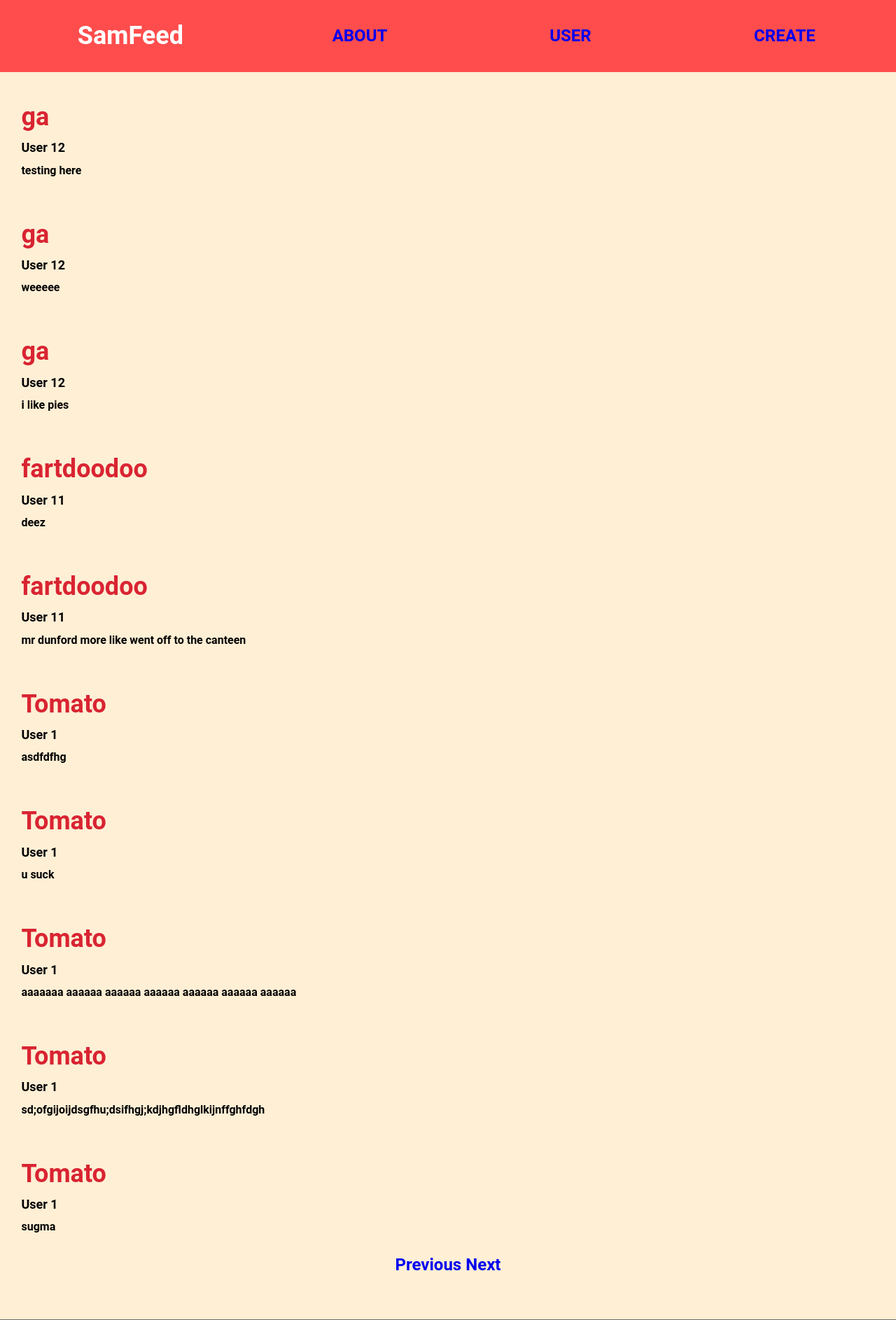
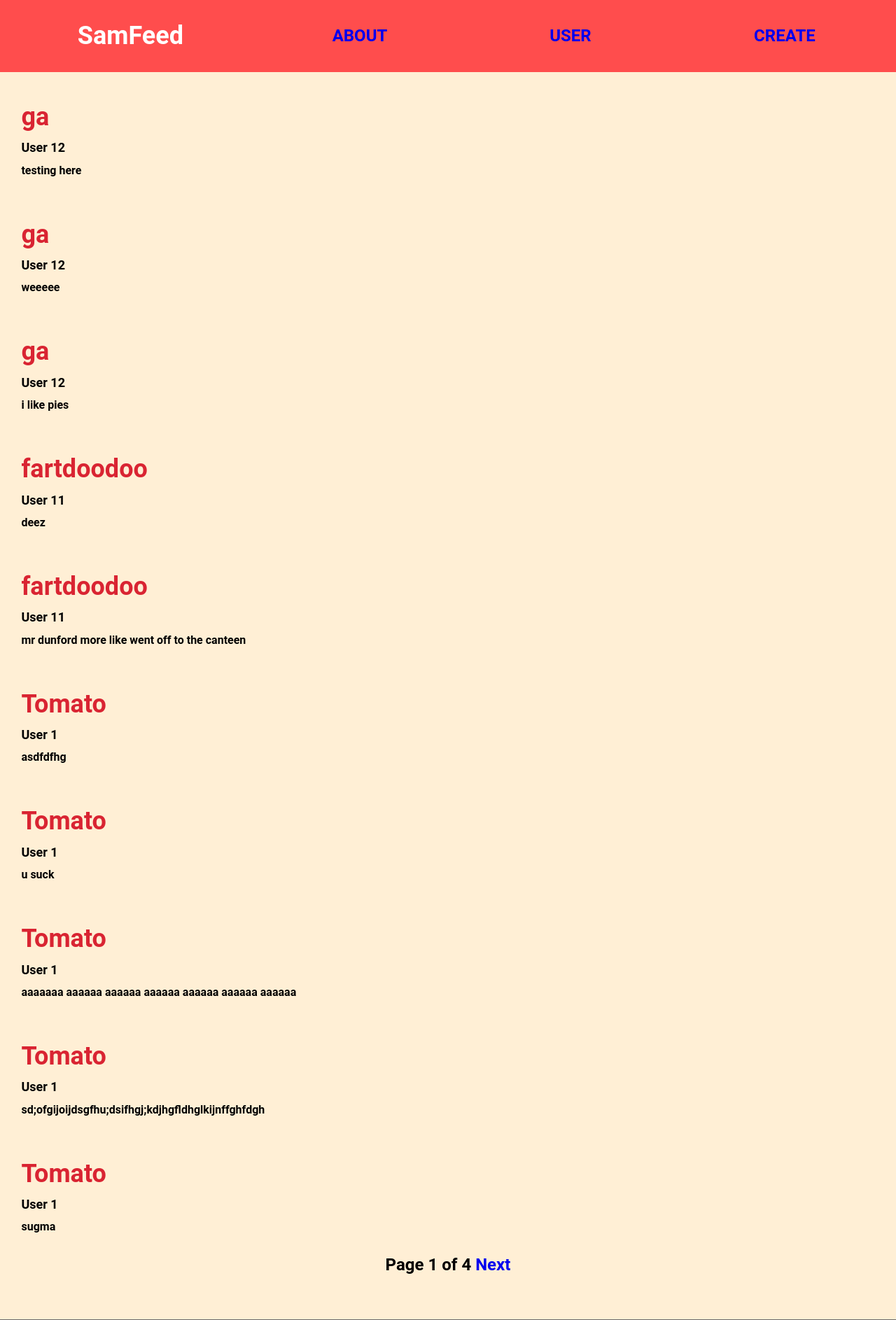
Before and after one commit to ShyShyTomato/SamFeed, a Flask app: page / in a window 1280 px wide. Shown: the top 1886 px of the page at 70% size. Run offline with Flask 3, Linux system fonts and the light colour scheme.

Commit message:
Made a functional page system for the posts.

```diff
--- a/app/routes.py
+++ b/app/routes.py
@@ -4,6 +4,7 @@ from flask import render_template, flash, redirect, url_for
 from flask_login import LoginManager, login_user, logout_user, login_manager, current_user
 login_manager = LoginManager()
 login_manager.init_app(app)
+import math
 
 # Check if text is malicious
 
@@ -17,6 +18,15 @@ def checkText(contentToCheck):
         return False
     return True
 
+def calclulatePages():
+    post=db.session.query(models.Post).all()
+    post.reverse()
+    # Count how many pages there are.
+    numPages=len(post)/10
+    if numPages%10!=0:
+        numPages+=1
+    numPages=numPages.__floor__()
+    return numPages
 
 
 # Login manager to load users from the database.
@@ -25,6 +35,7 @@ def checkText(contentToCheck):
 @login_manager.user_loader
 def load_user(user_id):
     return models.User.query.get(int(user_id))
+
 
 """The homepage displays the 10 newest posts."""
 
@@ -38,7 +49,8 @@ def home():
     # Make the posts displayed on the front page the newest 10.
     post=post[0:10]
 
-    return render_template('home.html', title='Home', posts=post, nextpage=1, prevpage=0)
+    return render_template('home.html', title='Home', posts=post, nextpage=1, prevpage=-1, totalpages=calclulatePages())
+
 
 """The postviewer displays posts past the first 10."""
 
@@ -51,11 +63,17 @@ def postViewer(post_id):
     post.reverse()
     # Display 10 posts in order of newest.
     post=post[(10*post_id):((10*post_id)+10)]
+    print(calclulatePages())
+    # If the user is on the last page, don't display a next page button.
+    if post_id == calclulatePages()-1:
+        return render_template('home.html', title='Home', posts=post, nextpage=post_id+1, prevpage=post_id-1, totalpages=calclulatePages(), lastPage=True)
+    # If the inputted page number is over the number of pages, display a 404.
+    if post_id > calclulatePages()-1:
+        return render_template('404.html')
+    return render_template('home.html', title='Home', posts=post, nextpage=post_id+1, prevpage=post_id-1, totalpages=calclulatePages())
 
-    return render_template('home.html', title='Home', posts=post, nextpage=post_id+1, prevpage=post_id-1)
 
 """ The about page."""
-
 
 @app.route('/about/', methods=('GET', 'POST'))
 def about():
--- a/app/templates/home.html
+++ b/app/templates/home.html
@@ -20,8 +20,18 @@
 {% endfor %}
 <!-- Page navigation -->
     <!-- Previous page -->
-    <a href={{prevpage}}>Previous</a>
+    {#If we are on the first page, then don't render the previous button#}
+    {% if prevpage != -1 %}
+        <a href={{prevpage}}>Previous</a>
+    {% endif %}
+    {#Nextpage is only used here because it is the exact value of the actual page
+    It's confusing but it's stupid two of the same number on the same page#}
+
+
+    Page {{nextpage}} of {{totalpages}}
     <!-- Next page -->
+    {#If the user is on the last page, don't display the next page button#}
+    {% if lastPage != true%}
     <a href={{nextpage}}>Next</a>
-
+    {% endif %}
 {% endblock %}
```
Also changed, not shown: instance/SamFeed.db.
